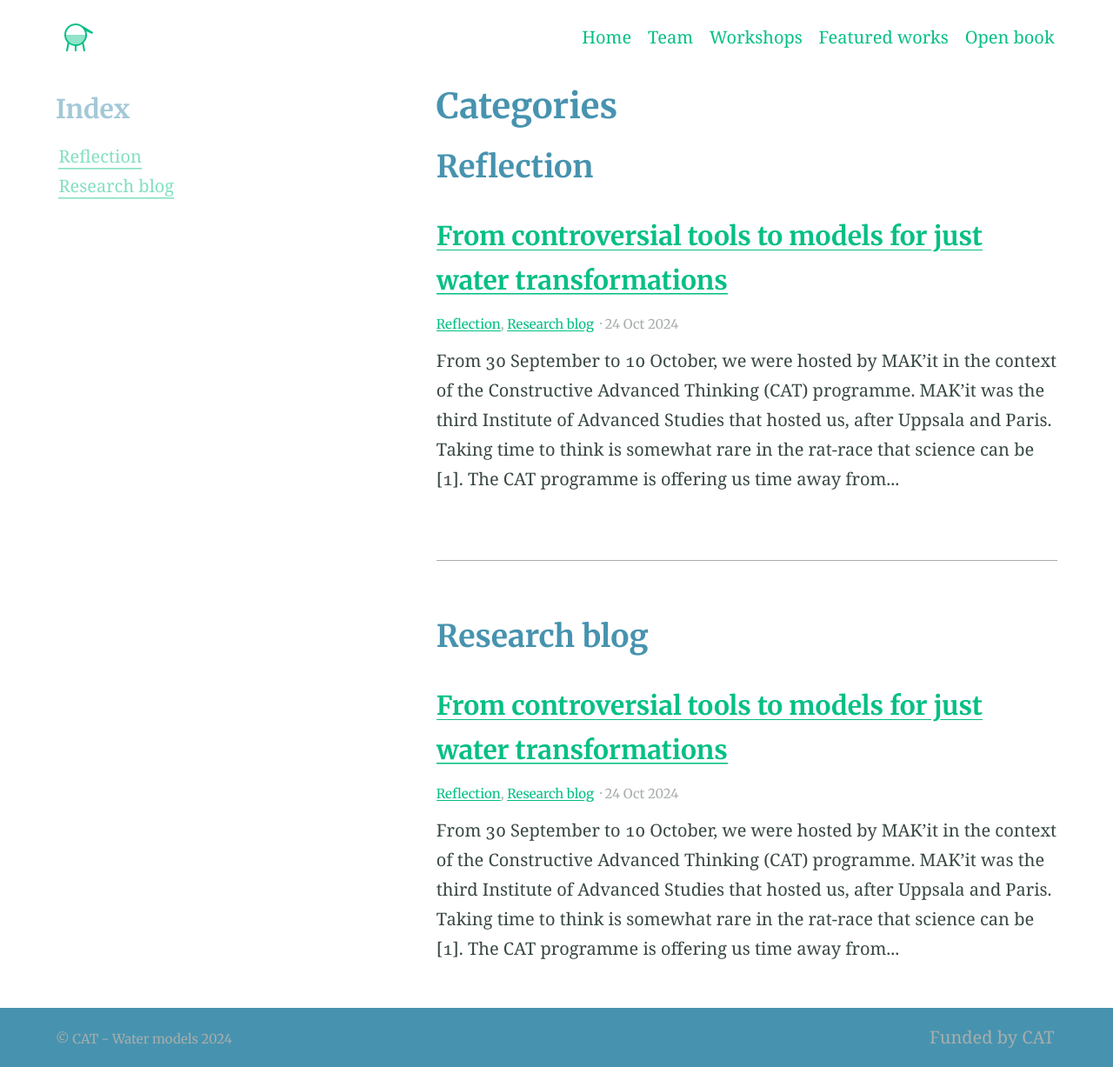
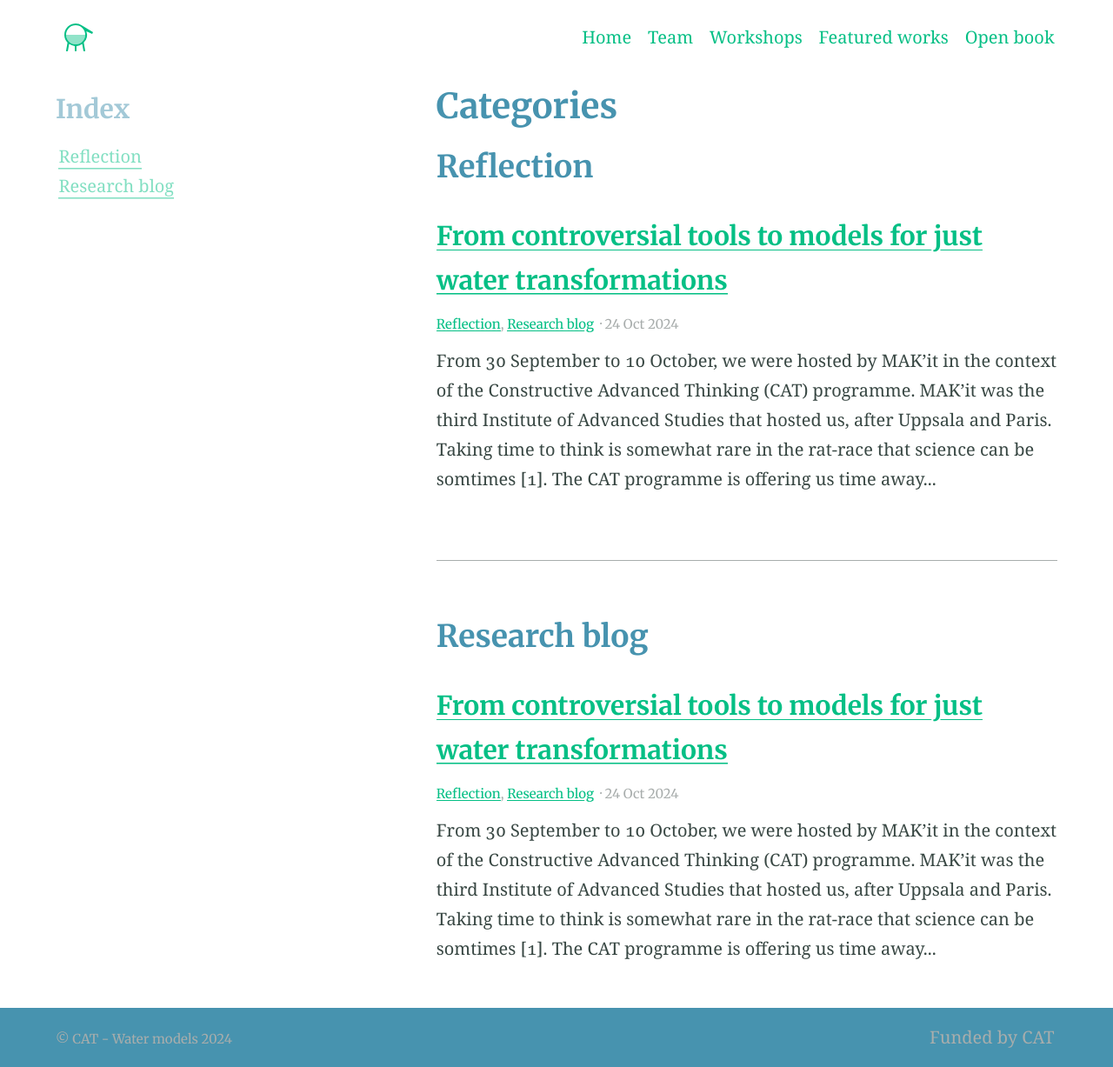
Before and after one commit to cat-water-models/cat-water-models.github.io, a Jekyll site: the page built from categories.md, in a window 1280 px wide. Shown: the whole page at 87% size. Built offline with Jekyll 4.4.1, drawn with Linux system fonts in a browser that asks for light colours.

Commit message:
Update 2024-10-24-tools-for-transformations.md

```diff
--- a/_posts/2024-10-24-tools-for-transformations.md
+++ b/_posts/2024-10-24-tools-for-transformations.md
@@ -6,7 +6,7 @@ categories:
 feature_image: "https://picsum.photos/2560/600?image=872"
 ---
 
-From 30 September to 10 October, we were hosted by MAK’it in the context of the Constructive Advanced Thinking (CAT) programme. MAK’it was the third Institute of Advanced Studies that hosted us, after Uppsala and Paris. Taking time to think is somewhat rare in the rat-race that science can be [1]. The CAT programme is offering us time away from the day-to-day distractions, as well as inspiring connections within, and especially outside our own fields of research.
+From 30 September to 10 October, we were hosted by MAK’it in the context of the Constructive Advanced Thinking (CAT) programme. MAK’it was the third Institute of Advanced Studies that hosted us, after Uppsala and Paris. Taking time to think is somewhat rare in the rat-race that science can be somtimes [1]. The CAT programme is offering us time away from the day-to-day distractions, as well as inspiring connections within, and especially outside our own fields of research.
 
 <!-- more -->
 
@@ -39,14 +39,10 @@ During our last meeting in Montpellier, hosted by the Montpellier Advanced Knowl
 We are looking forward to our final meeting in Amsterdam, to build on the progress made, and to keep on learning from other disciplines.
 
 <!-- more -->
-<small>[1] https://flows.hypotheses.org/11202 </small>
-
-<small>[2] https://doi.org/10.1177/0306312719871616 </small>
-
-<small>[3] https://www.water-alternatives.org/index.php/blog/models </small>
-
-<small>[4] https://doi.org/10.5194/hess-28-4157-2024 </small>
-
-<small>[5] https://doi.org/10.1080/26395916.2024.2361706 </small>
+* <small>[1] https://flows.hypotheses.org/11202 </small>
+* <small>[2] https://doi.org/10.1177/0306312719871616 </small>
+* <small>[3] https://www.water-alternatives.org/index.php/blog/models </small>
+* <small>[4] https://doi.org/10.5194/hess-28-4157-2024 </small>
+* <small>[5] https://doi.org/10.1080/26395916.2024.2361706 </small>
 
 <small>[6] Alba et al. (forthcoming). Situating: a proposal for engaging with the power of hydrological models </small>
```
